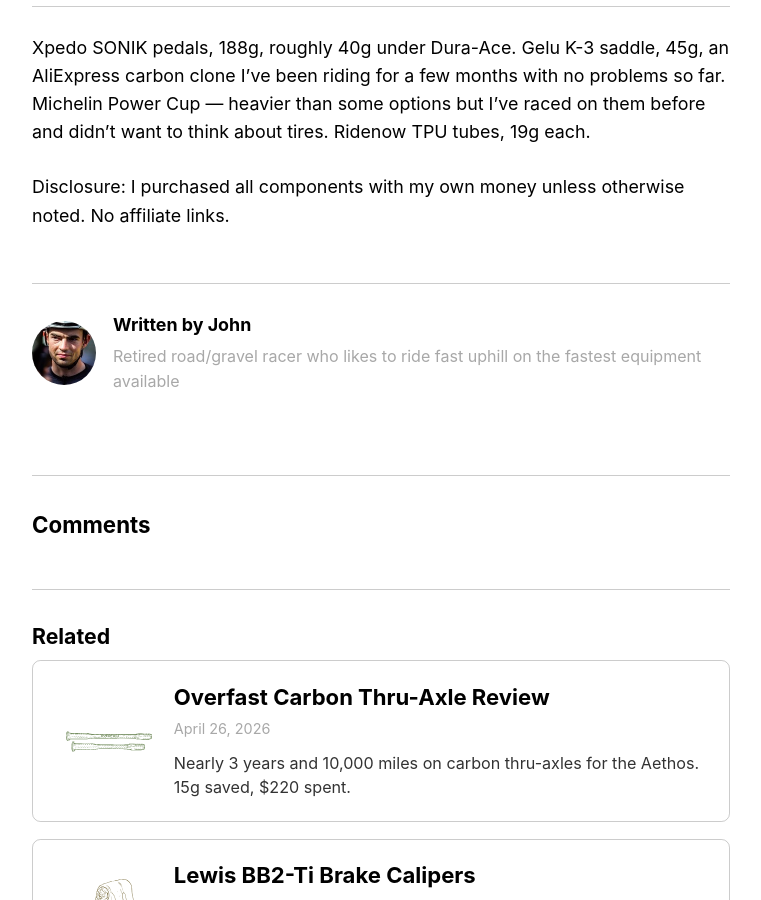
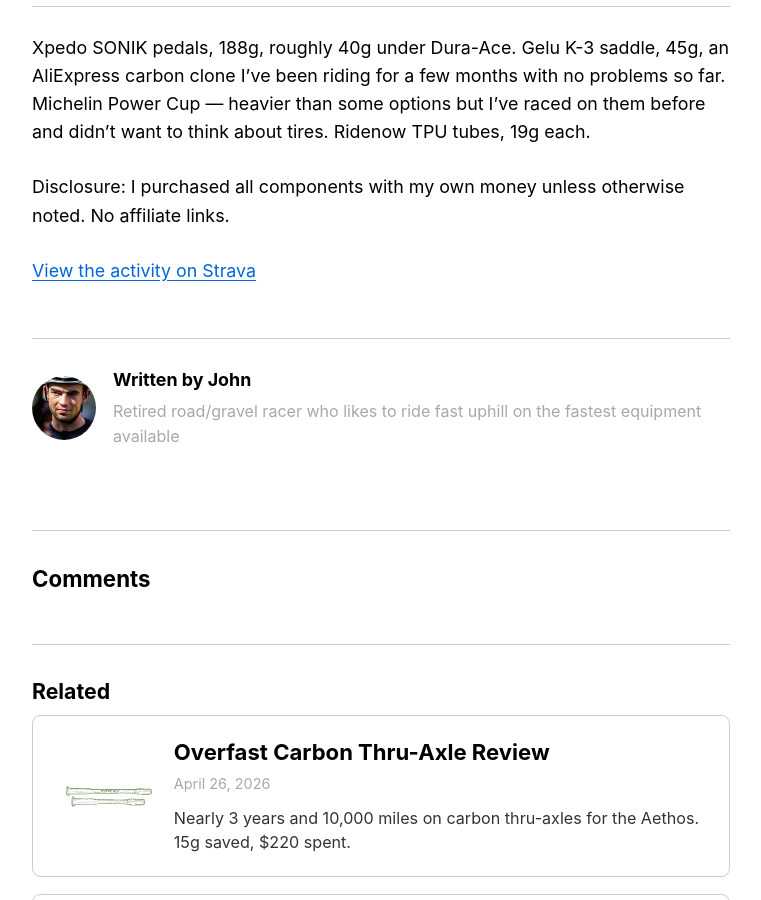
Before and after one commit to johnkeller101/wattsperkilo, a Jekyll site: the page built from _posts/2026-08-24-mt-washington-record-bike-setup.md, in a window 1280 px wide and 900 px high, scrolled down 7143 px. Shown: the whole window, without its empty margins (259-1020 px from the left). Built offline with Jekyll 4.4.1, drawn with Linux system fonts in a browser that asks for light colours; a script that is not in the unit is left out; comment, search, counter and statistics services are not loaded.

Commit message:
Replace broken Strava embed with plain link
Co-Authored-By: Claude Sonnet 4.6 <noreply@anthropic.com>

```diff
--- a/_posts/2026-08-24-mt-washington-record-bike-setup.md
+++ b/_posts/2026-08-24-mt-washington-record-bike-setup.md
@@ -134,5 +134,4 @@ Disclosure: I purchased all components with my own money unless otherwise noted.
 
 ---
 
-<div class="strava-embed-placeholder" data-embed-type="activity" data-embed-id="19753087763" data-style="standard"></div>
-<script src="https://strava-embeds.com/embed.js"></script>
+[View the activity on Strava](https://www.strava.com/activities/19753087763)
```
